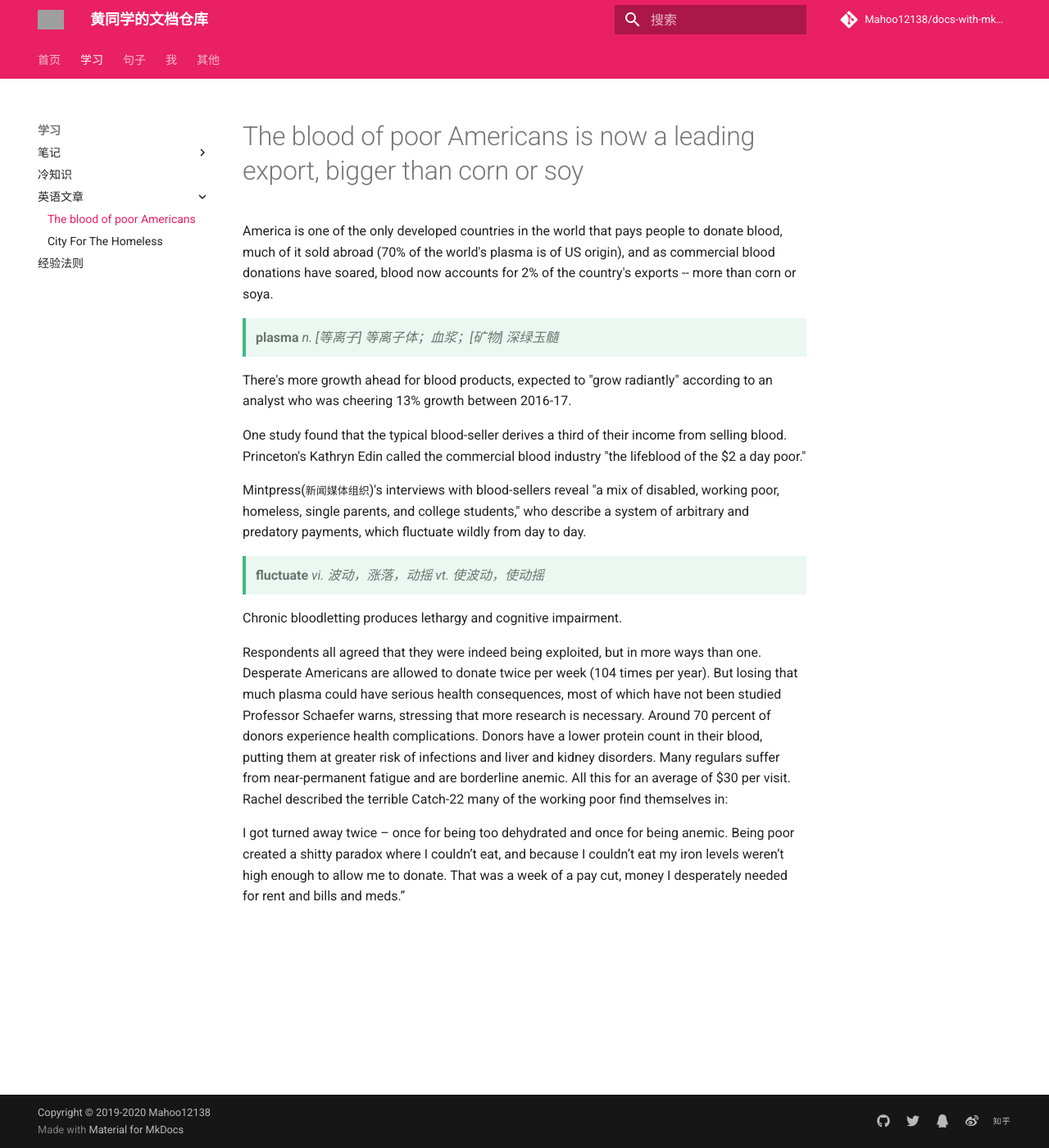
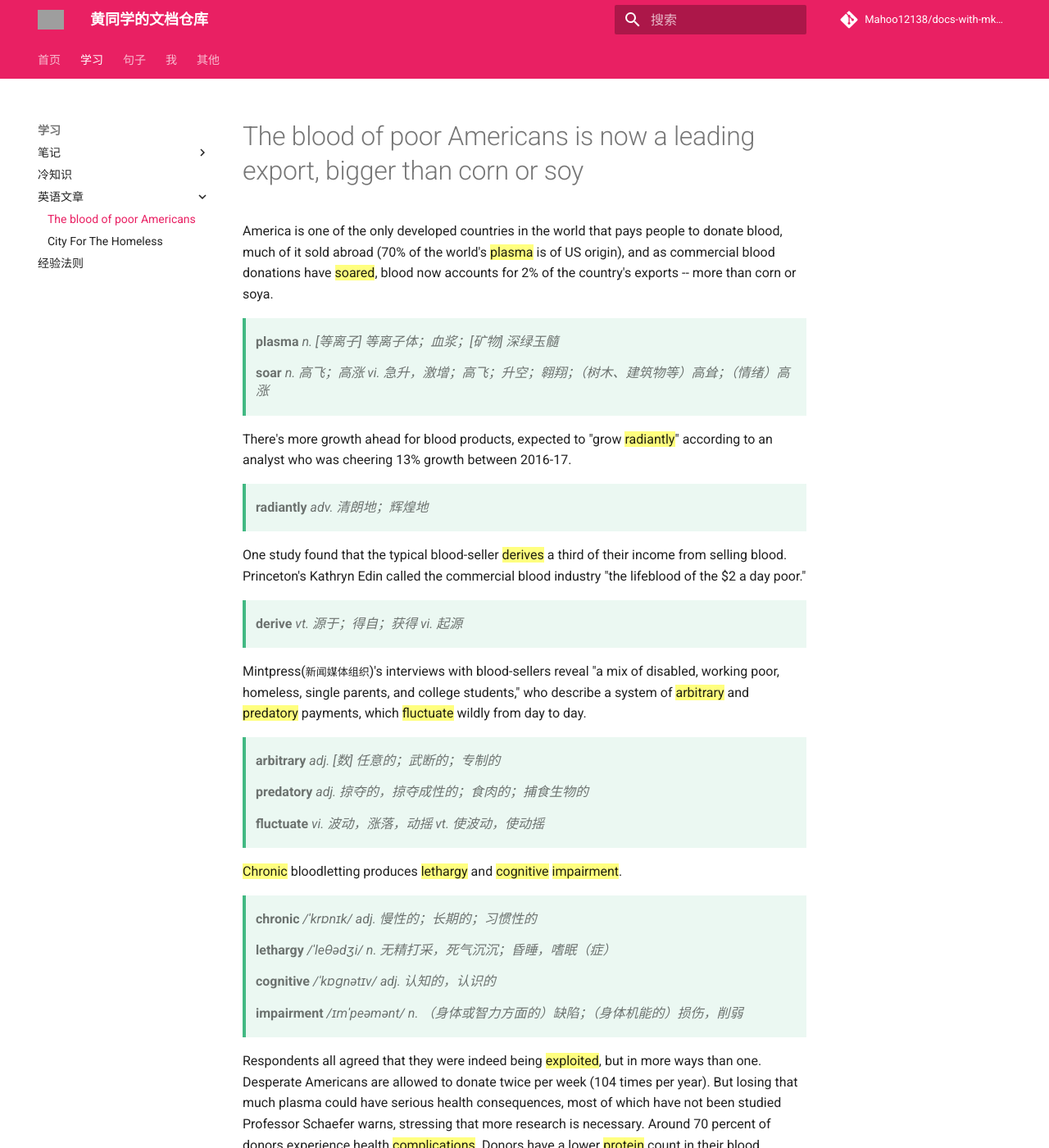
Before and after one commit to changebalabala/docs-with-mkdocs, an MkDocs documentation site: the page built from docs/study/passages/20200229.md, in a window 1280 px wide and 1400 px high. Shown: the whole window at 82% size. Built offline with MkDocs 1.6.1 and Material for MkDocs 9.7.7, drawn with Linux system fonts in a browser that asks for light colours; comment, search, counter and statistics services are not loaded; some of the changed text lies outside the part shown; grey boxes are pictures that could not be loaded.

Commit message:
The passage The poor 's blood of USA

```diff
--- a/docs/assets/css/VueTheme.css
+++ b/docs/assets/css/VueTheme.css
@@ -1,5 +1,6 @@
 blockquote {
-	line-height: .7em;
+	line-height: 1.4em;
+	margin: 0.8em 0;
     border-left: 4px solid #42b983 !important;
     padding: 2px 6px;
     color: #777;
--- a/docs/study/passages/20200229.md
+++ b/docs/study/passages/20200229.md
@@ -1,20 +1,53 @@
 # The blood of poor Americans is now a leading export, bigger than corn or soy
 
-America is one of the only developed countries in the world that pays people to donate blood, much of it sold abroad (70% of the world's plasma is of US origin), and as commercial blood donations have soared, blood now accounts for 2% of the country's exports -- more than corn or soya.
+America is one of the only developed countries in the world that pays people to donate blood, much of it sold abroad (70% of the world's ==plasma== is of US origin), and as commercial blood donations have ==soared==, blood now accounts for 2% of the country's exports -- more than corn or soya.
 
 > **plasma** *n. [等离子] 等离子体；血浆；[矿物] 深绿玉髓*
 
-There's more growth ahead for blood products, expected to "grow radiantly" according to an analyst who was cheering 13% growth between 2016-17.
+> **soar** *n. 高飞；高涨	vi. 急升，激增；高飞；升空；翱翔；（树木、建筑物等）高耸；（情绪）高涨*
 
+There's more growth ahead for blood products, expected to "grow ==radiantly==" according to an analyst who was cheering 13% growth between 2016-17.
 
-One study found that the typical blood-seller derives a third of their income from selling blood. Princeton's Kathryn Edin called the commercial blood industry "the lifeblood of the $2 a day poor."
+> **radiantly** *adv. 清朗地；辉煌地*
 
-Mintpress(<font size="2">新闻媒体组织</font>)'s interviews with blood-sellers reveal "a mix of disabled, working poor, homeless, single parents, and college students," who describe a system of arbitrary and predatory payments, which fluctuate wildly from day to day.
+One study found that the typical blood-seller ==derives== a third of their income from selling blood. Princeton's Kathryn Edin called the commercial blood industry "the lifeblood of the $2 a day poor."
+
+> **derive**  *vt. 源于；得自；获得	vi. 起源*
+
+Mintpress(<font size="2">新闻媒体组织</font>)'s interviews with blood-sellers reveal "a mix of disabled, working poor, homeless, single parents, and college students," who describe a system of ==arbitrary== and ==predatory== payments, which ==fluctuate== wildly from day to day.
+
+> **arbitrary** *adj. [数] 任意的；武断的；专制的*
+
+> **predatory** *adj. 掠夺的，掠夺成性的；食肉的；捕食生物的*
 
 > **fluctuate** *vi. 波动，涨落，动摇	vt. 使波动，使动摇*
 
-Chronic bloodletting produces lethargy and cognitive impairment.
+==Chronic== bloodletting produces ==lethargy== and ==cognitive== ==impairment==.
 
-Respondents all agreed that they were indeed being exploited, but in more ways than one. Desperate Americans are allowed to donate twice per week (104 times per year). But losing that much plasma could have serious health consequences, most of which have not been studied Professor Schaefer warns, stressing that more research is necessary. Around 70 percent of donors experience health complications. Donors have a lower protein count in their blood, putting them at greater risk of infections and liver and kidney disorders. Many regulars suffer from near-permanent fatigue and are borderline anemic. All this for an average of $30 per visit. Rachel described the terrible Catch-22 many of the working poor find themselves in:
+> **chronic** */ˈkrɒnɪk/	adj. 慢性的；长期的；习惯性的*
 
-I got turned away twice – once for being too dehydrated and once for being anemic. Being poor created a shitty paradox where I couldn’t eat, and because I couldn’t eat my iron levels weren’t high enough to allow me to donate. That was a week of a pay cut, money I desperately needed for rent and bills and meds.”
+> **lethargy** */ˈleθədʒi/	n. 无精打采，死气沉沉；昏睡，嗜眠（症）*
+
+> **cognitive** _/ˈkɒɡnətɪv/_ *adj. 认知的，认识的*
+
+> **impairment** */ɪmˈpeəmənt/	n. （身体或智力方面的）缺陷；（身体机能的）损伤，削弱*
+
+Respondents all agreed that they were indeed being ==exploited==, but in more ways than one. Desperate Americans are allowed to donate twice per week (104 times per year). But losing that much plasma could have serious health consequences, most of which have not been studied Professor Schaefer warns, stressing that more research is necessary. Around 70 percent of donors experience health ==complications==. Donors have a lower ==protein== count in their blood, putting them at greater risk of ==infections== and liver and kidney ==disorders==. Many regulars suffer from near-==permanent== ==fatigue== and are borderline anemic. All this for an average of $30 per visit. Rachel described the terrible Catch-22 many of the working poor find themselves in:
+
+> **exploit** */ɪkˈsplɔɪt/	n. 勋绩；功绩	vt. 开发，开拓；剥削；开采*
+
+> **complication** *n. 复杂；纠纷；并发症*
+
+> **protein** */ˈprəʊtiːn/	n. 蛋白质；朊	adj. 蛋白质的*
+
+> **infection** *n. 感染；传染；影响；传染病*
+
+> **permanent** *n. 烫发（等于permanent wave）	adj. 永久的，永恒的；不变的*
+
+> **fatigue** */fəˈtiːɡ/	n. 疲劳，疲乏；杂役vi. 疲劳	adj. 疲劳的	vt. 使疲劳；使心智衰弱*
+
+“I got ==turned away== twice – once for being too dehydrated and once for being anemic. Being poor created a shitty ==paradox== where I couldn’t eat, and because I couldn’t eat my iron levels weren’t high enough to allow me to donate. That was a week of a pay cut, money I desperately needed for rent and bills and meds.”
+
+> **turn away** 拒绝；走开
+
+> **paradox** */ˈpærədɒks/	n. 悖论，反论；似是而非的论点；自相矛盾的人或事	n. （Paradox）《杀破狼：贪狼》（一部剧情动作电影）*
```
Also changed, not shown: site/assets/css/VueTheme.css, site/search/search_index.json, site/sitemap.xml, site/study/passages/20200229/index.html, 1 other file.
